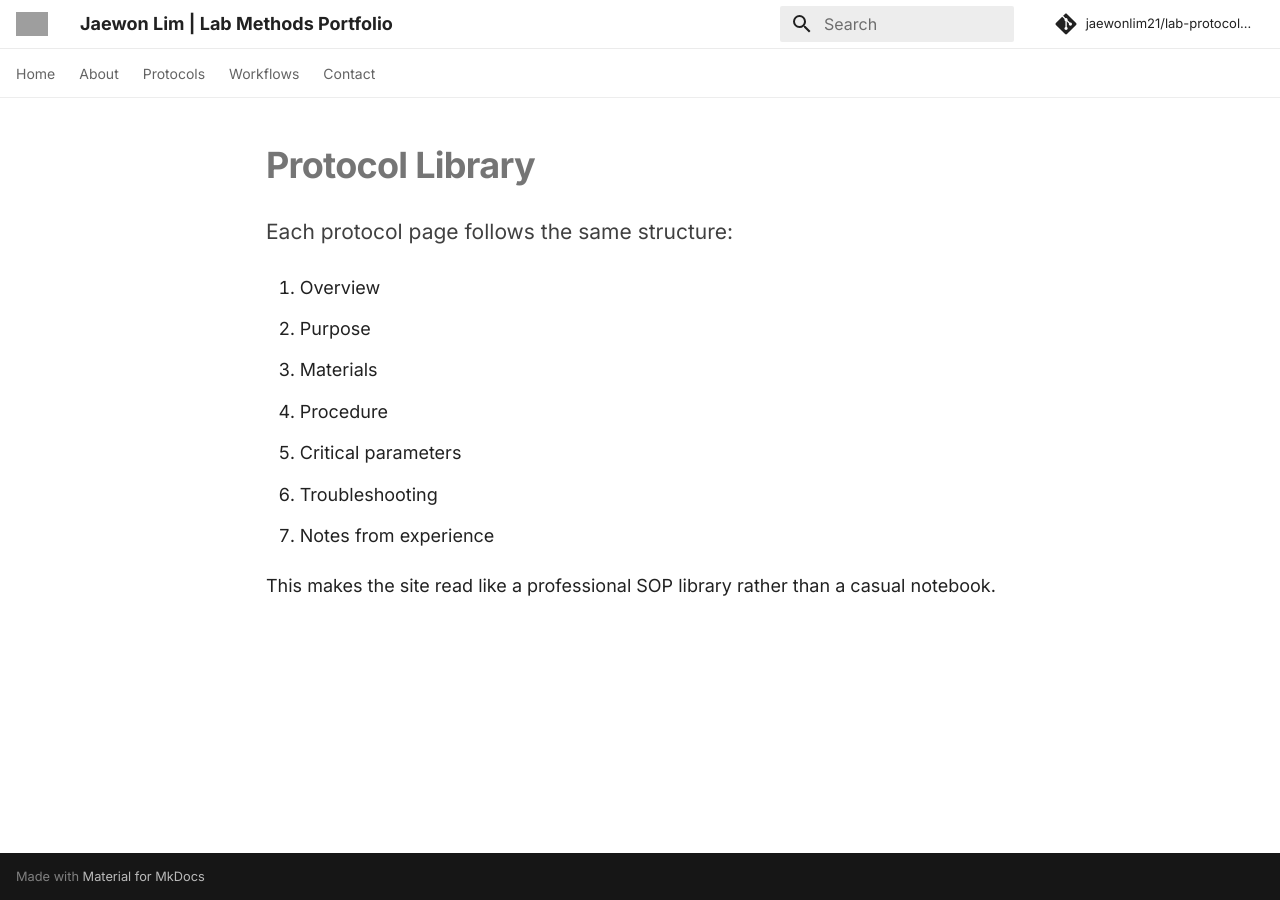
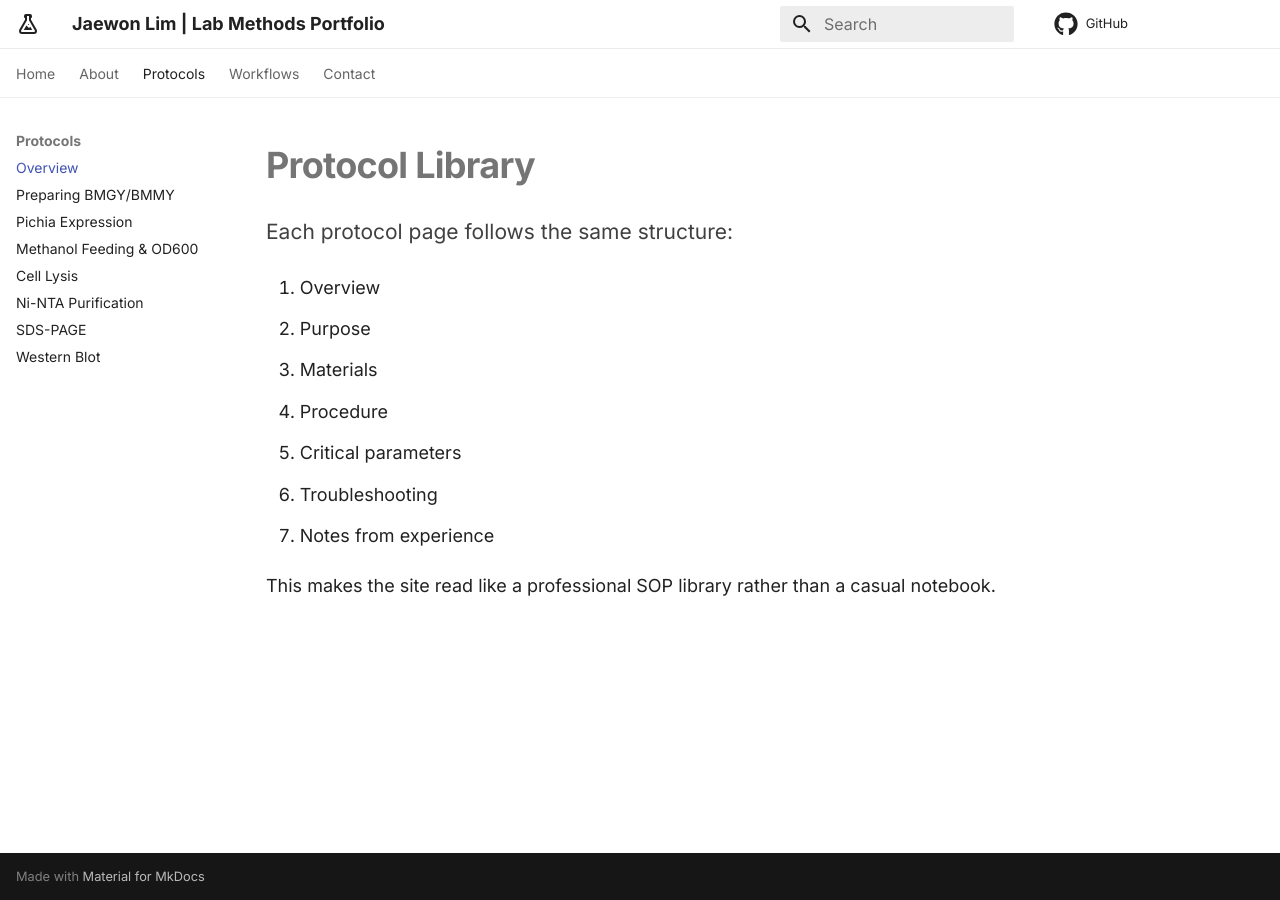
Before and after one commit to jaewonlim21/lab-protocol-portfolio, an MkDocs documentation site: the page built from docs/protocols/index.md, in a window 1280 px wide. Built offline with MkDocs 1.6.1 and Material for MkDocs 9.7.7, drawn with Linux system fonts in a browser that asks for light colours; comment, search, counter and statistics services are not loaded; grey boxes are pictures that could not be loaded.

Commit message:
Update mkdocs.yml

```diff
--- a/mkdocs.yml
+++ b/mkdocs.yml
@@ -1,27 +1,26 @@
 site_name: Jaewon Lim | Lab Methods Portfolio
 site_url: https://jaewonlim21.github.io/lab-protocol-portfolio/
 site_description: Experimental methods, workflows, and troubleshooting notes for recombinant protein expression and characterization.
-repo_name: jaewonlim21/lab-protocol-portfolio
+repo_name: GitHub
 repo_url: https://github.com/jaewonlim21/lab-protocol-portfolio
 
 theme:
   name: material
   language: en
-  logo: material/book-open-page-variant
-  favicon: assets/favicon.png
+  icon:
+    logo: material/flask-outline
+    repo: fontawesome/brands/github
   features:
     - navigation.tabs
-    - navigation.sections
     - navigation.top
-    - navigation.indexes
-    - toc.follow
     - search.suggest
     - search.highlight
     - content.code.copy
+    - toc.follow
   palette:
     - scheme: default
       primary: white
-      accent: blue grey
+      accent: black
   font:
     text: Inter
     code: JetBrains Mono
@@ -38,10 +37,8 @@ markdown_extensions:
       permalink: true
   - pymdownx.details
   - pymdownx.superfences
-  - pymdownx.highlight:
-      anchor_linenums: true
+  - pymdownx.highlight
   - pymdownx.inlinehilite
-  - pymdownx.snippets
   - pymdownx.tabbed:
       alternate_style: true
 
@@ -49,6 +46,7 @@ nav:
   - Home: index.md
   - About: about.md
   - Protocols:
+      - Overview: protocols/index.md
       - Preparing BMGY/BMMY: protocols/media-prep.md
       - Pichia Expression: protocols/pichia-expression.md
       - Methanol Feeding & OD600: protocols/methanol-feeding.md
```
